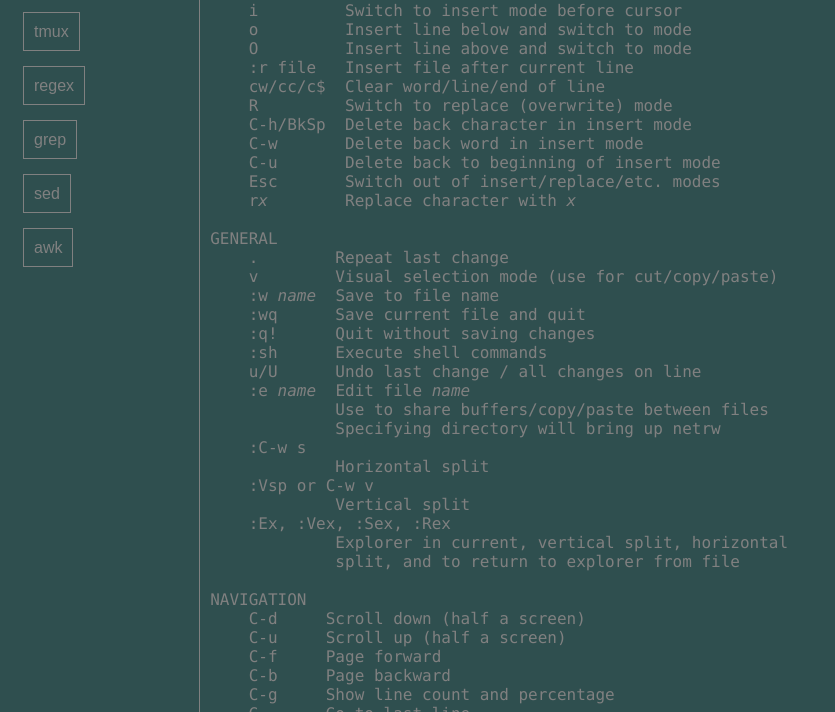
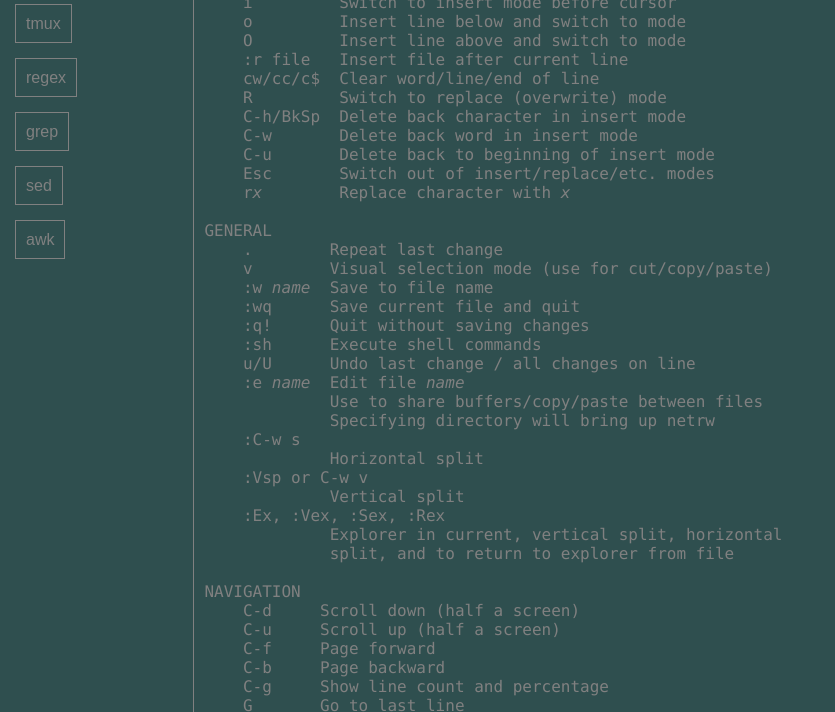
Before and after one commit to aashishkoirala/cheatsheets, a plain HTML site: page docs/index.html in a window 1280 px wide. Shown: the part 130-842 px from the top of the page, without its empty margins (0-835 px from the left). Drawn offline with Linux system fonts and the light colour scheme.

Commit message:
Updated HTML.

```diff
--- a/docs/index.html
+++ b/docs/index.html
@@ -12,10 +12,12 @@
             background-color: darkslategrey;
             color: grey;
             font-family: Arial, Helvetica, sans-serif;
+            margin: 0;
         }
 
         .flex-container {
             display: flex;
+            background-color: darkslategrey;
         }
 
         .flex-left {
```
